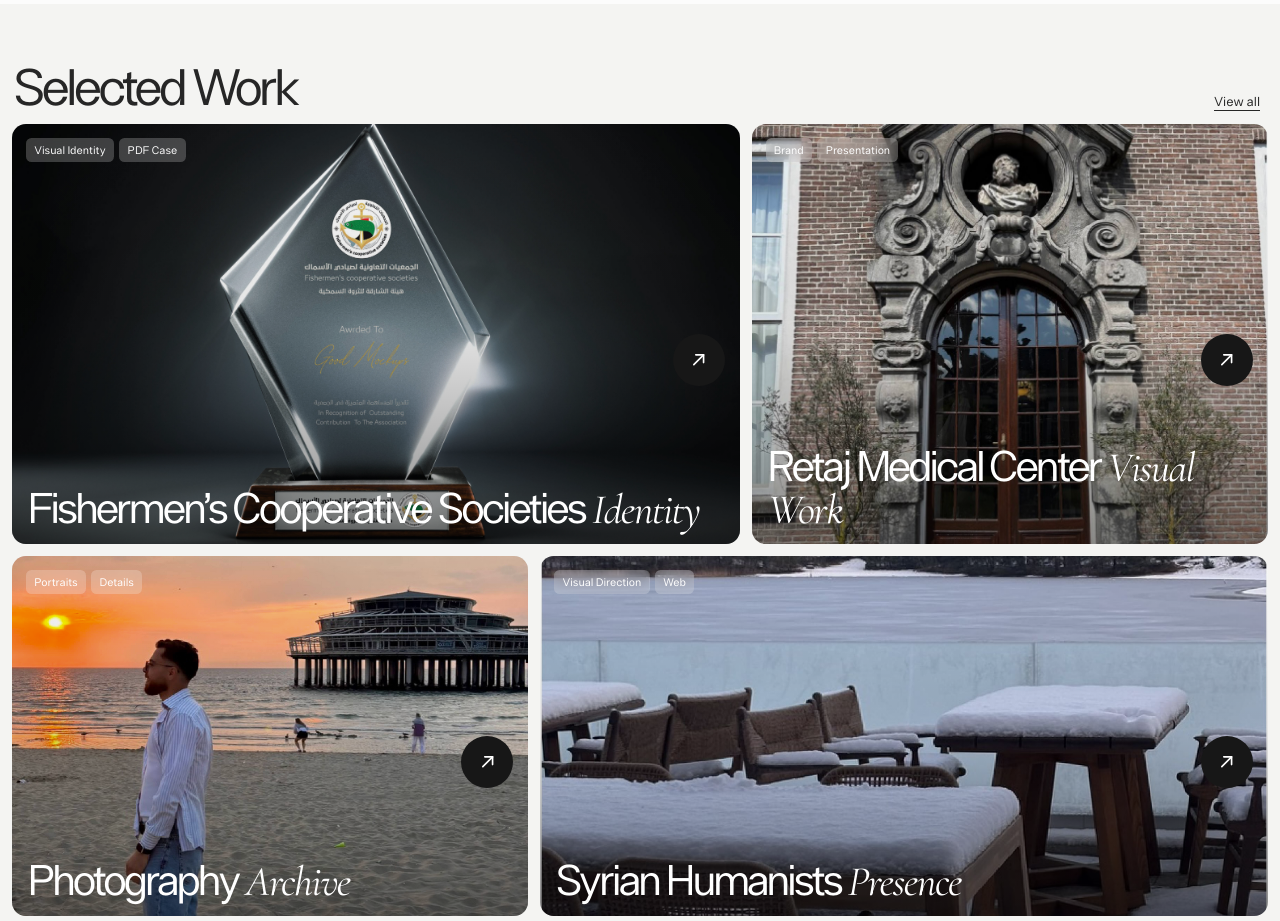
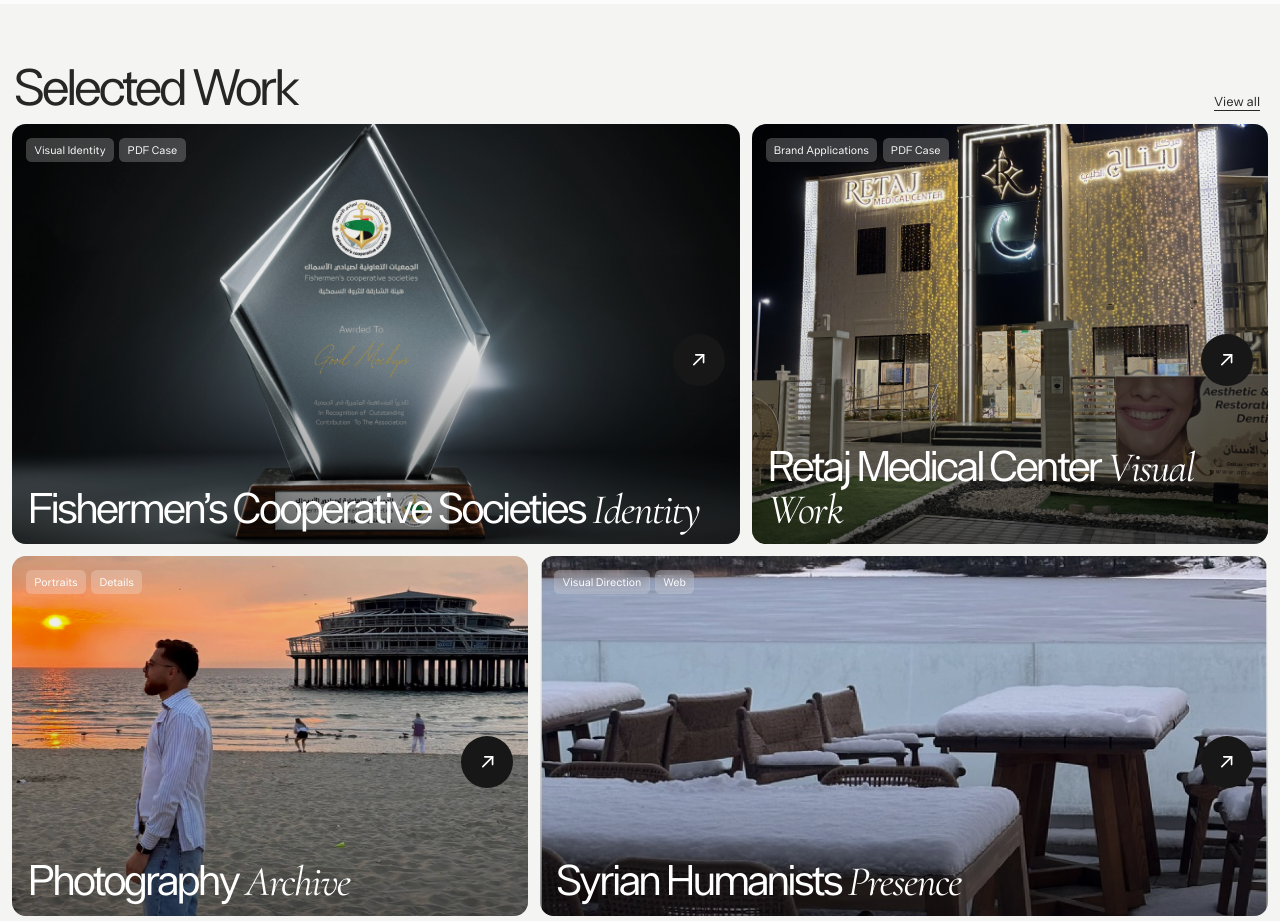
Before and after one commit to jaafarxalrabbat-eng/jaafar-portfolio, a React (Vite) app: page / in a window 1280 px wide. Shown: the part 1260-2181 px from the top of the page. Built offline with nearby package versions, Linux system fonts and the light colour scheme.

Commit message:
Update content.js

```diff
--- a/content.js
+++ b/content.js
@@ -52,10 +52,11 @@ export const cases = [
 {
   title: "Retaj Medical Center",
   italic: "Visual Work",
-    tags: ["Brand", "Presentation"],
-    image: "/assets/trail-03.jpg",
+  tags: ["Brand Applications", "PDF Case"],
+  image: "/assets/cases/retaj/retaj-cover.jpg",
   type: "pdf",
   wide: false,
+  link: "/assets/cases/retaj/retaj-medical-center-case-study.pdf",
 },
   {
     title: "Photography",
```
Lines whose indentation alone changed are shown as unchanged.
